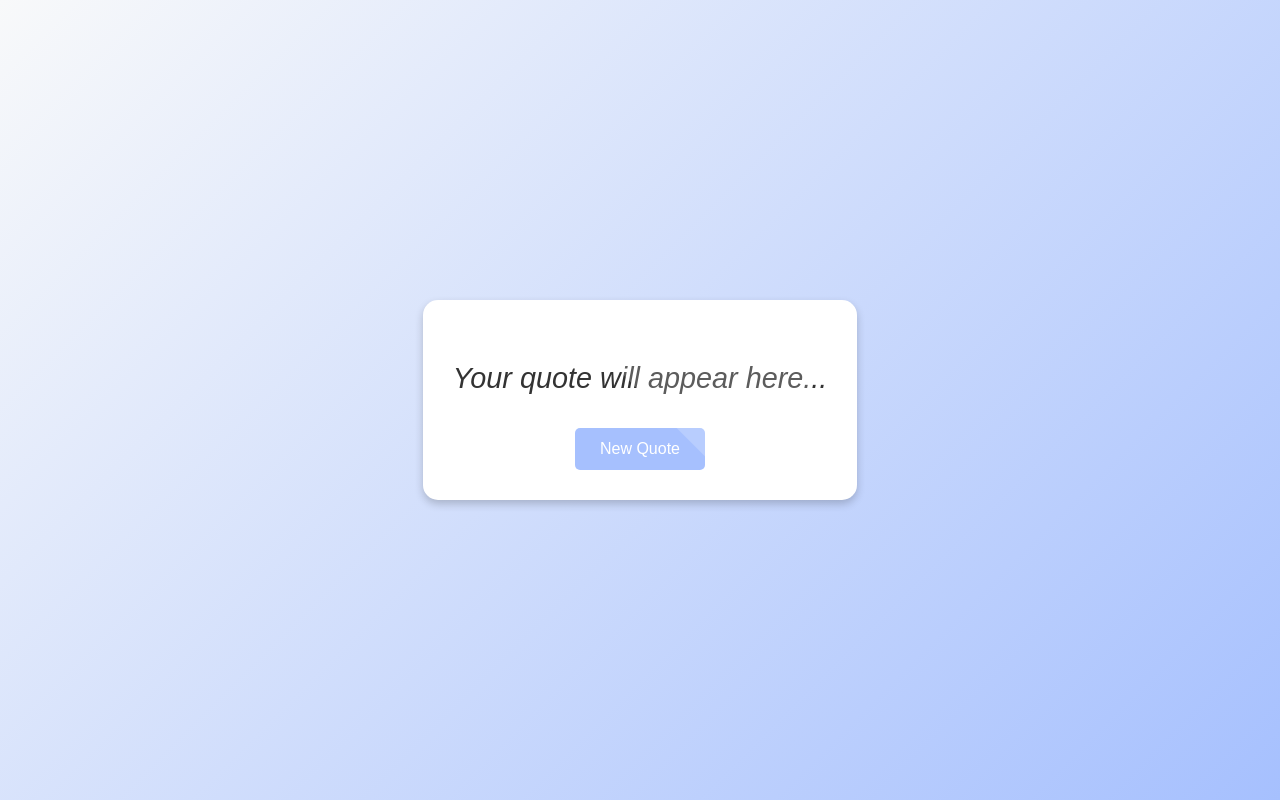
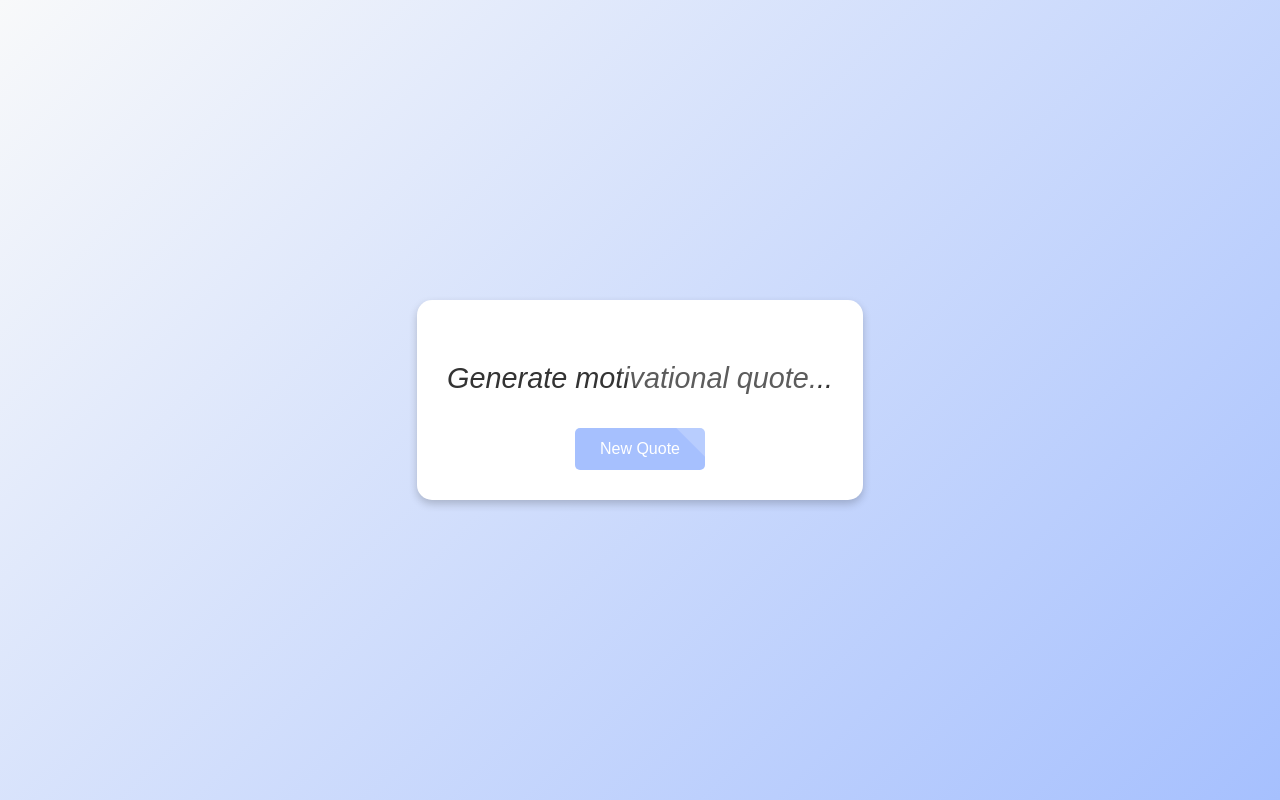
Before and after one commit to webDevYuri/Quote-Generator-JavaScript, a plain HTML site: page index.html in a window 1280 px wide. Drawn offline with Linux system fonts and the light colour scheme.

Commit message:
minimal changes

```diff
--- a/index.html
+++ b/index.html
@@ -79,7 +79,7 @@
 <body>
     <div class="container">
         <div class="quote-box">
-            <p id="quoteText">Your quote will appear here...</p>
+            <p id="quoteText">Generate motivational quote...</p>
             <button id="newQuote">New Quote</button>
         </div>
     </div>
```
